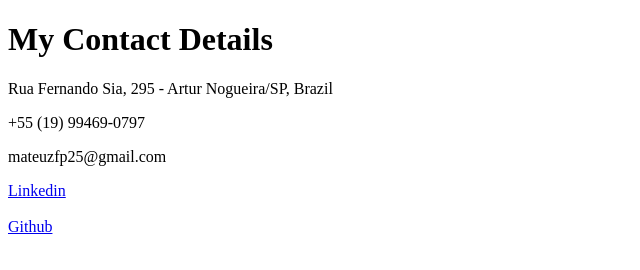
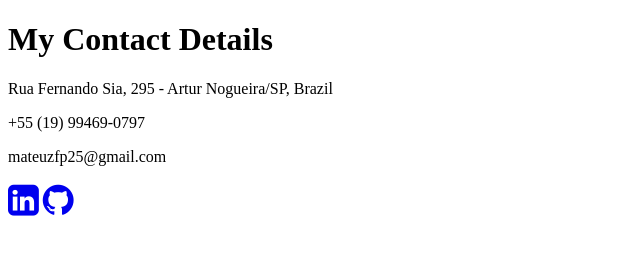
Before and after one commit to ma7euspinheiro/online-resume, a plain HTML site: page contact.html in a window 1280 px wide. Shown: the whole page, without its empty margins (0-640 px from the left). Drawn offline with Linux system fonts and the light colour scheme.

Commit message:
Add files via upload

```diff
--- a/contact.html
+++ b/contact.html
@@ -3,6 +3,10 @@
   <head>
     <meta charset="UTF-8" />
     <meta name="viewport" content="width=device-width, initial-scale=1.0" />
+    <link
+      rel="stylesheet"
+      href="https://cdnjs.cloudflare.com/ajax/libs/font-awesome/4.7.0/css/font-awesome.min.css"
+    />
     <title>My Hobbies</title>
   </head>
   <body>
@@ -10,8 +14,11 @@
     <p>Rua Fernando Sia, 295 - Artur Nogueira/SP, Brazil</p>
     <p>+55 &#40;19&#41; 99469-0797</p>
     <p>mateuzfp25@gmail.com</p>
-    <a href="https://www.linkedin.com/in/ma7euspinheiro/">Linkedin</a>
-    <br /><br />
-    <a href="https://github.com/ma7euspinheiro/">Github</a>
+    <a href="https://www.linkedin.com/in/ma7euspinheiro/" target="_blank"
+      ><i class="fa fa-linkedin-square" style="font-size: 36px"></i
+    ></a>
+    <a href="https://github.com/ma7euspinheiro/" target="_blank"
+      ><i class="fa fa-github" style="font-size: 36px"></i
+    ></a>
   </body>
 </html>
```
